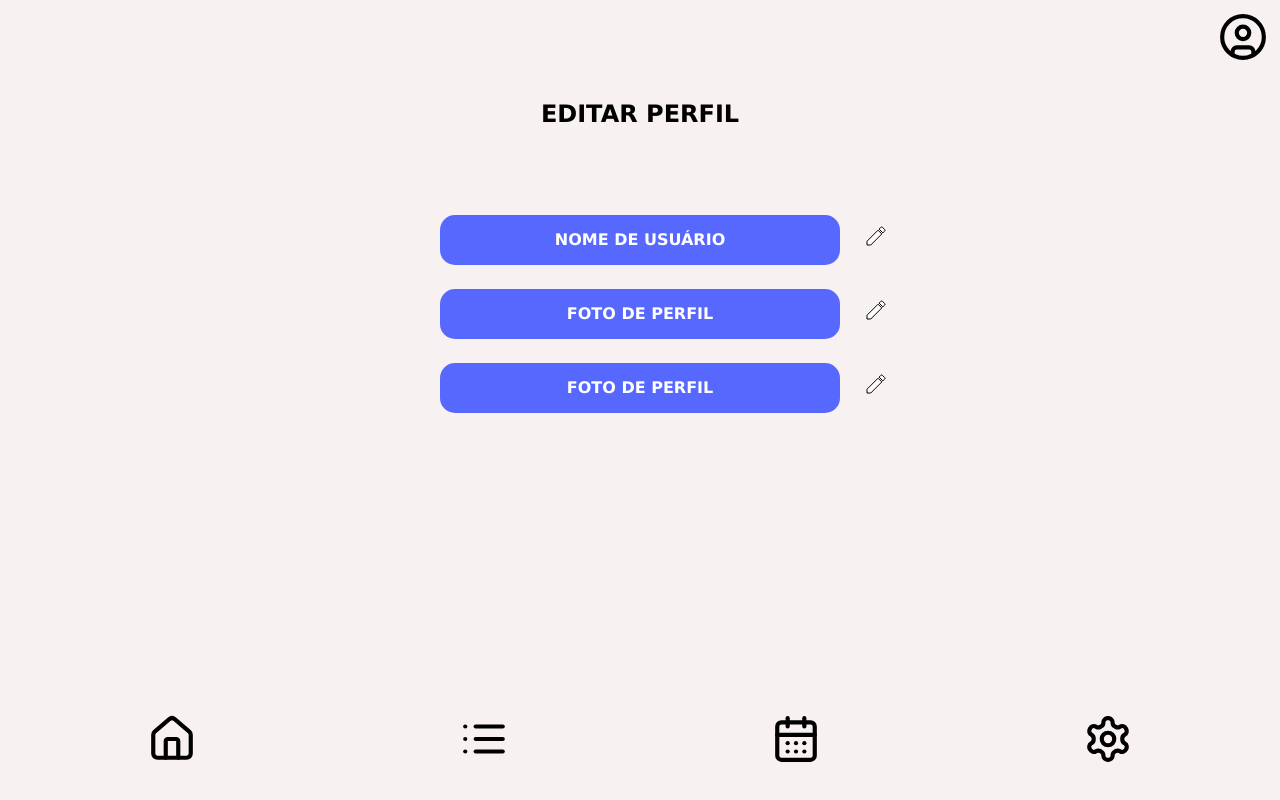
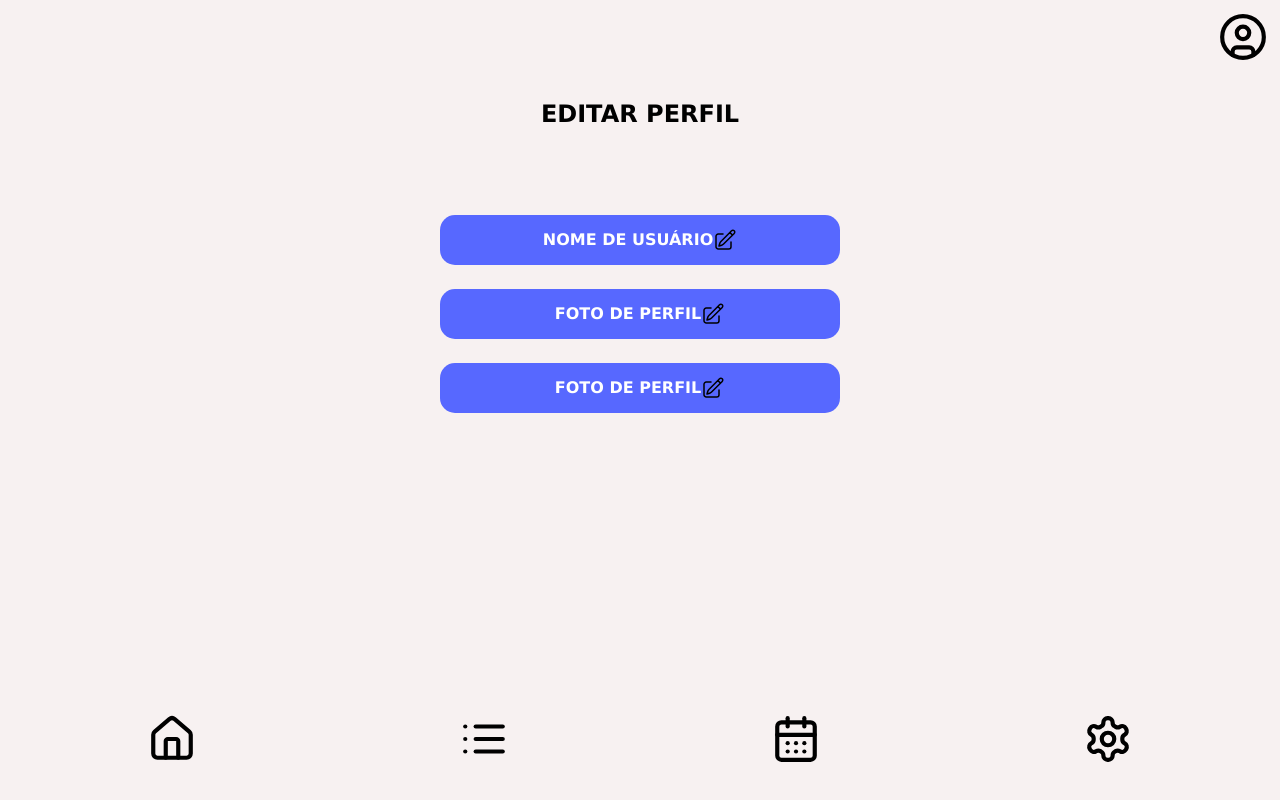
Before and after one commit to theonv/T-Pago, a Next.js app in the folder tp/: page /config/editprofile in a window 1280 px wide. Built offline with nearby package versions, Linux system fonts and the light colour scheme.

Commit message:
adição de lapis parte 1

```diff
--- a/tp/src/components/lapis/page.jsx
+++ b/tp/src/components/lapis/page.jsx
@@ -1,34 +1,8 @@
-import React from "react";
+import React from 'react';
 
 const LapisBranco = () => (
-  <div style={{ position: "absolute", width: "100%", height: "110px", reight: "1%"}}>
-    {/* Conteúdo aqui, se quiser */}
-
-    <div style={{
-      position: "absolute",
-      right: "30%", // margem da borda direita
-      top: "50%",
-      transform: "translateY(-50%)",
-      display: "flex",
-      /*alignItems: "center",*/
-      /*justifyContent: "center",*/
-      height: "32px",
-      width: "32px",
-      cursor: "pointer"
-    }}>
-      {/* Ícone de lápis branco em SVG */}
-      <svg width="24" height="24" viewBox="0 0 24 24" fill="none">
-        <path
-          d="M3 17.25V21h3.75l11.06-11.06-3.75-3.75L3 17.25z"
-          fill="#fff"
-        />
-        <path
-          d="M20.71 7.04a1.003 1.003 0 0 0 0-1.42l-2.34-2.34a1.003 1.003 0 0 0-1.42 0l-1.83 1.83 3.75 3.75 1.84-1.82z"
-          fill="#fff"
-        />
-      </svg>
-    </div>
-  </div>
-);
+<svg xmlns="http://www.w3.org/2000/svg" width="24" height="24" viewBox="0 0 24 24" fill="none" stroke="White" strokeWidth="1.5" strokeLinecap="round" strokeLinejoin="round">
+  <path d="M16.862 4.487l1.687-1.688a1.875 1.875 0 112.652 2.652L10.582 16.07a4.5 4.5 0 01-1.897 1.13L6 18l.8-2.685a4.5 4.5 0 011.13-1.897l8.932-8.931zm0 0L19.5 7.125M18 14v4.75A2.25 2.25 0 0115.75 21H5.25A2.25 2.25 0 013 18.75V8.25A2.25 2.25 0 015.25 6H10" />
+</svg>);
 
 export default LapisBranco;
```
